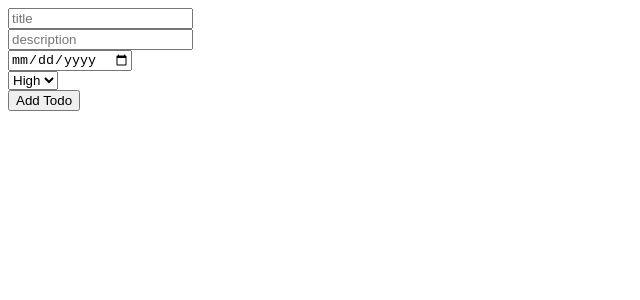
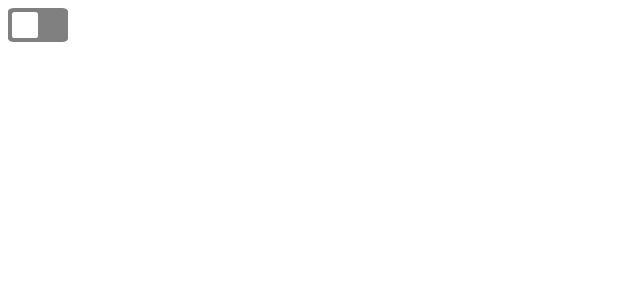
Before and after one commit to PSilyDev/ToDoApp, a React (Vite) app in the folder frontend/: page / in a window 1280 px wide. Shown: the top 300 px of the page, without its empty margins (0-640 px from the left). Built offline with nearby package versions, Linux system fonts and the light colour scheme.

Commit message:
ToggleButton component created

```diff
--- a/frontend/src/App.jsx
+++ b/frontend/src/App.jsx
@@ -1,10 +1,11 @@
 import { useState } from 'react'
 import './App.css'
 import { CreateToDo } from './components/CreateToDo'
-import { Todos } from './components/Todos'
+import { DisplayToDos } from './components/DisplayToDos'
 import { Signup } from './components/Signup';
 import { Login } from './components/Login';
 import { Login2 } from './components/Login2';
+import { Toggle } from './components/toggle/Toggle';
 
 function App() {
   const [todos, setTodos] = useState([]);
@@ -16,11 +17,12 @@ function App() {
   //   })
   return (
     <>
-      <CreateToDo />
-      {/* <Todos todos={todos}/> */}
+      {/* <CreateToDo />
+      <DisplayToDos todos={todos}/> */}
       {/* <Signup /> */}
       {/* <Login /> */}
       {/* <Login2 /> */}
+      <Toggle />
     </>
   )
 }
--- a/frontend/src/components/CreateToDo.jsx
+++ b/frontend/src/components/CreateToDo.jsx
@@ -46,6 +46,7 @@ export function CreateToDo(){
     const {register, handleSubmit} = useForm();
 
     const onSubmit = async(data) => {
+
         try{
             const response = await axios.post('http://localhost:4000/todo', data);
             console.log(response.data);
--- a/frontend/src/components/Todos.jsx
+++ b/frontend/src/components/DisplayToDos.jsx
@@ -1,5 +1,5 @@
 
-export function Todos({todos}){
+export function DisplayToDos({todos}){
 
     return(
         <>
@@ -8,8 +8,10 @@ export function Todos({todos}){
                 todos?.map((todo, index) => {
                     return(
                         <div key={index}>
+                            <p>{todo.date}</p>
                             <h1>{todo.title}</h1>
                             <h2>{todo.description}</h2>
+
                             <button onClick={() => {
                                 fetch('http://localhost:4000/completed',{
                                     method: "PUT",
--- /dev/null
+++ b/frontend/src/components/toggle/Toggle.css
@@ -0,0 +1,49 @@
+.switch {
+    position: relative;
+    display: inline-block;
+    width: 60px;
+    height: 34px;
+    /* background-color: red; */
+}
+
+.switch input {
+    opacity: 0;
+    width: 0;
+    height: 0;
+}
+
+.slider {
+    position: absolute;
+    cursor: pointer;
+    border-radius: 10%;
+
+    top: 0;
+    left: 0;
+    right: 0;
+    bottom: 0;
+
+    background-color: grey;
+}
+
+.slider::before {
+    position: absolute;
+    content: "";
+    height: 26px;
+    width: 26px;
+    left: 4px;
+    bottom: 4px;
+
+    border-radius: 10%;
+
+    transition: 0.4s;
+    background-color: white;
+}
+
+input:checked + .slider::before {
+    transform: translateX(26px);
+}
+
+input:checked + .slider {
+    background-color: orange;
+    transition: 0.4s;
+}
--- /dev/null
+++ b/frontend/src/components/toggle/Toggle.jsx
@@ -0,0 +1,11 @@
+import "./Toggle.css";
+
+export function Toggle(){
+
+    return(
+        <label className="switch">
+            <input type="checkbox" />
+            <span className="slider" />
+        </label>
+    )
+}
```
Also changed, not shown: 1 other file (tests, documents, lock files or other folders).
